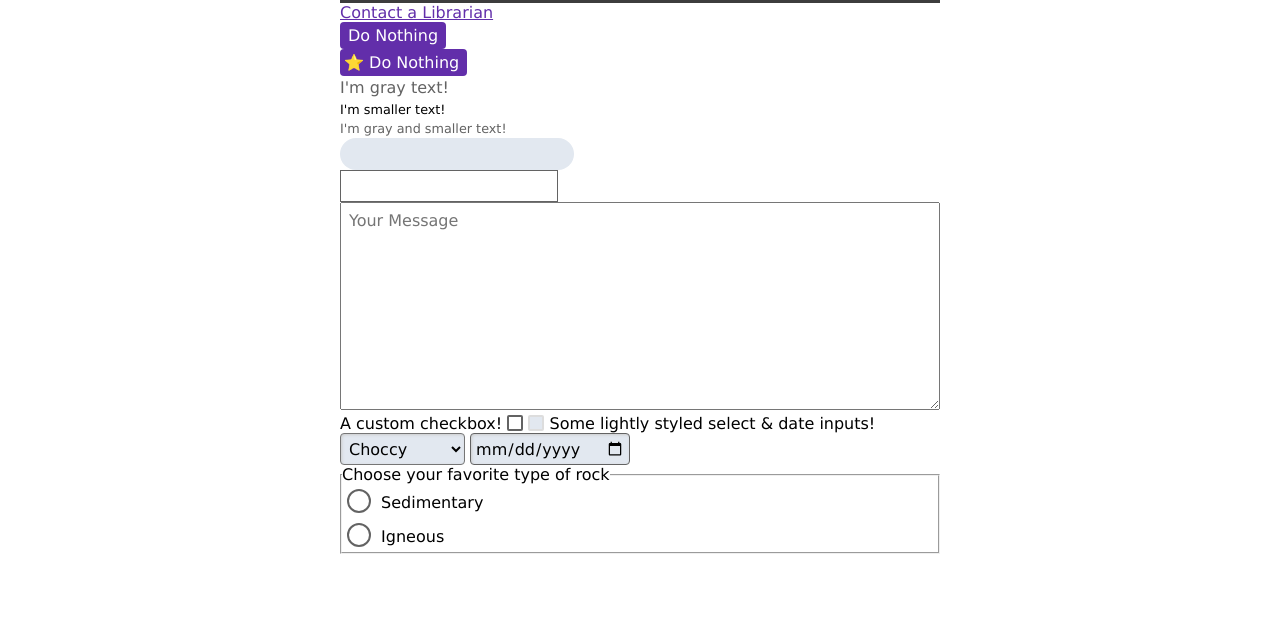
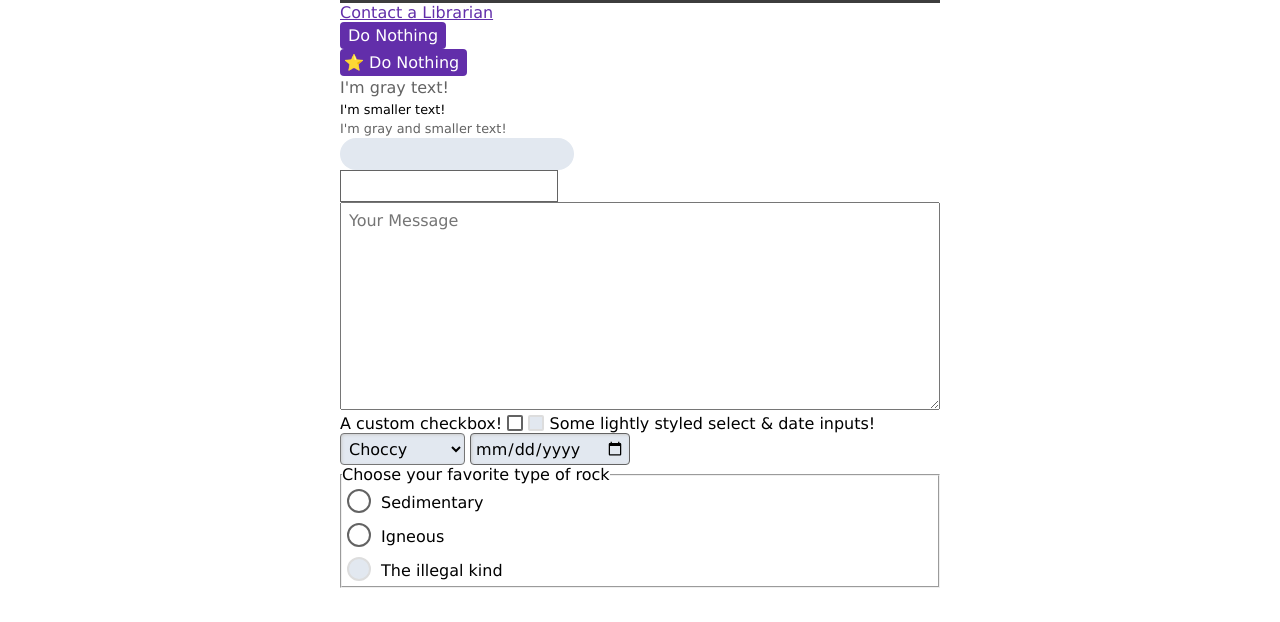
Before and after one commit to Julia-1439/css-snippets, a plain HTML site: page index.html in a window 1280 px wide. Shown: the part 178-800 px from the top of the page. Drawn offline with Linux system fonts and the light colour scheme.

Commit message:
Add :disabled styling for radio button

```diff
--- a/index.html
+++ b/index.html
@@ -74,6 +74,13 @@
             Igneous
           </label>
         </li>
+        <li>
+          <label>
+            <input type="radio" disabled class="radio-style-1" name="rock" value="illegal">
+            The illegal kind
+          </label>
+        </li>
+
       </ul>
     </fieldset>
   </main>
--- a/style.css
+++ b/style.css
@@ -318,8 +318,13 @@ p {
 
   /* move the ink to the center */
   position: relative;
-  top: calc(20px/2 - 6px);
-  left: calc(20px/2 - 6px);
+  top: calc(100%/2 - 6px);
+  left: calc(100%/2 - 6px);
+}
+.radio-style-1:disabled {
+  cursor: revert;
+  border-color: #ddd;
+  background: var(--palette-light-gray);
 }
 
 /* ========================================================================== */
```
